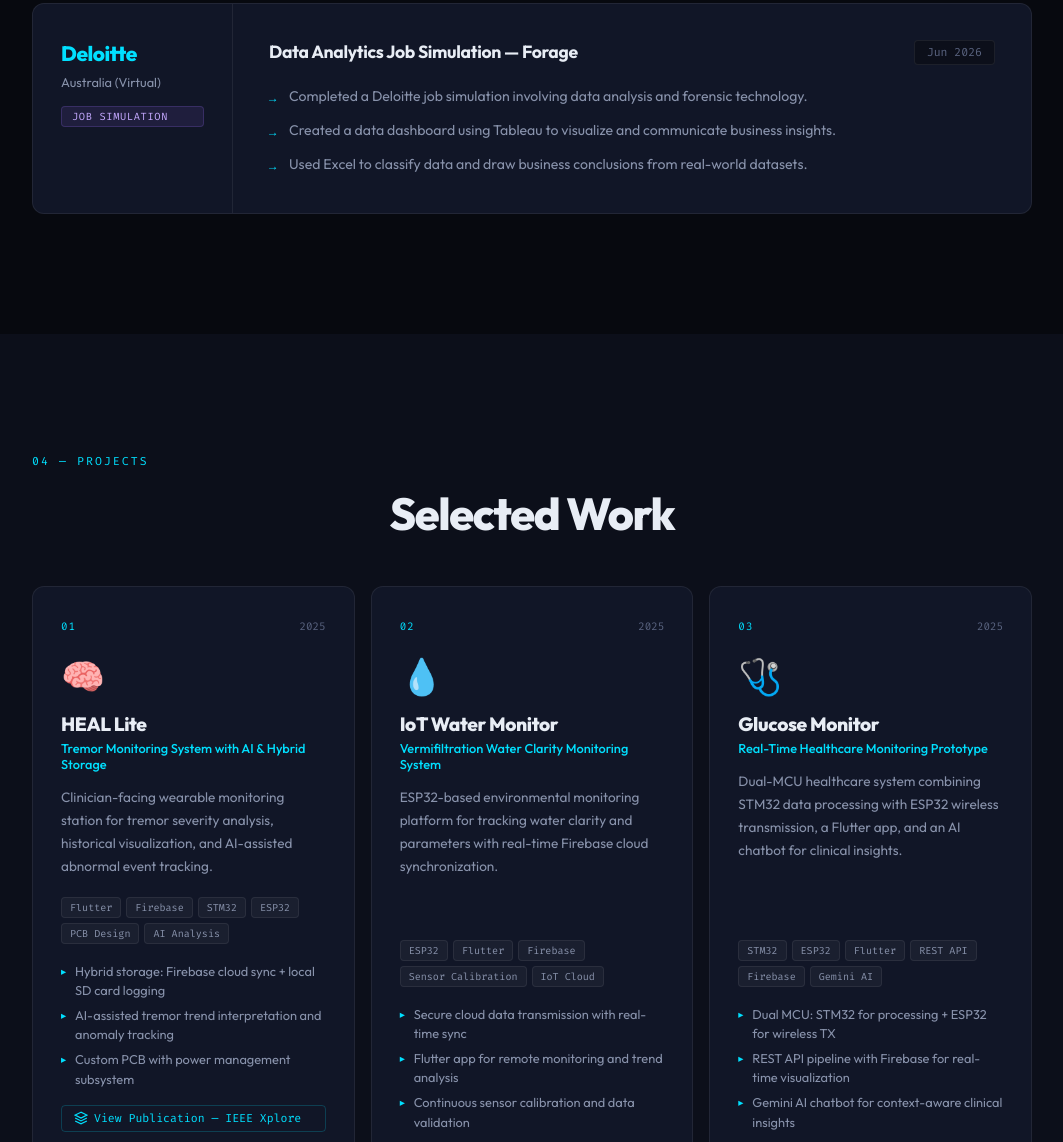
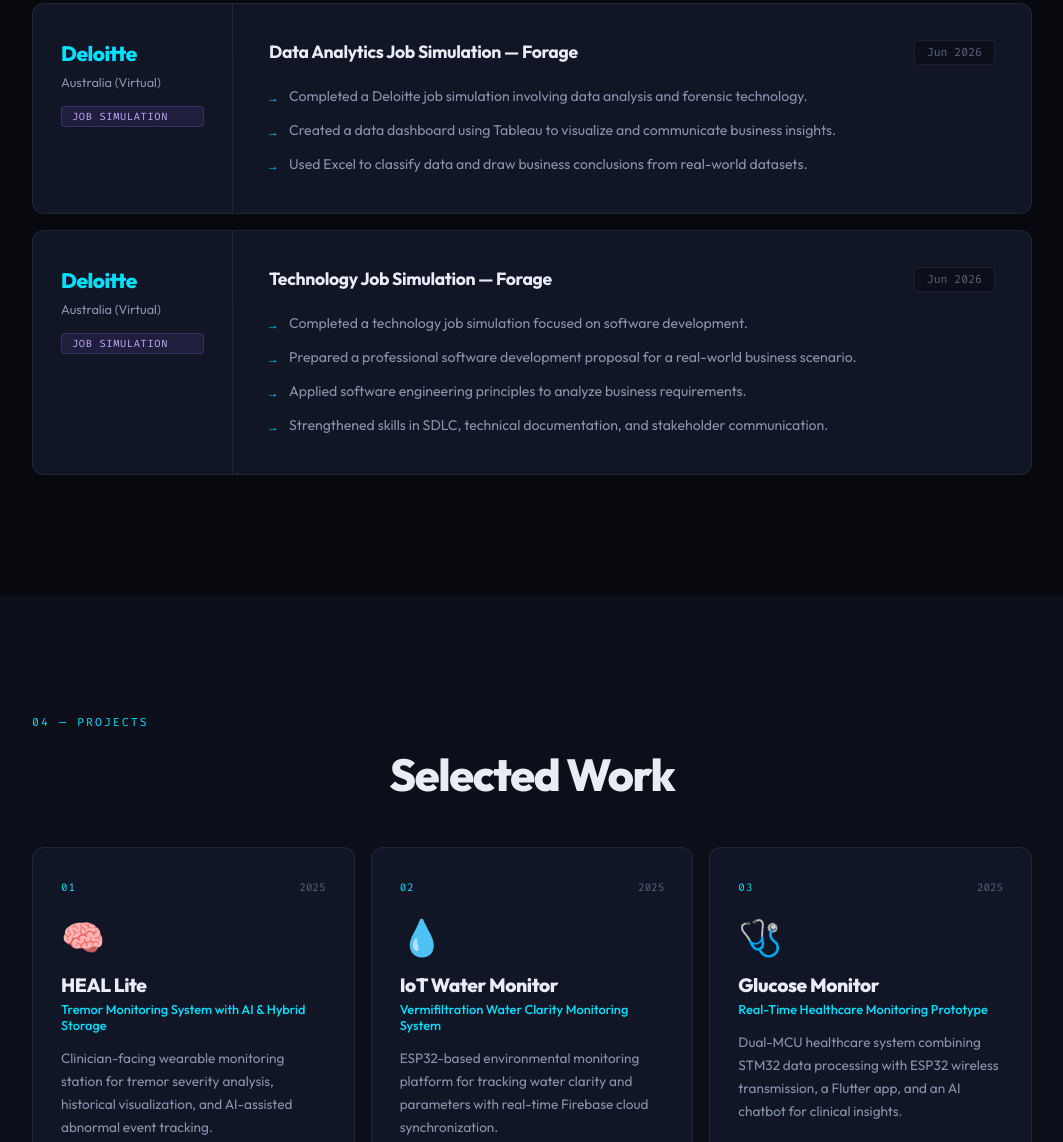
Before and after one commit to irfanmd7/pojects-irfan, a website: page index.html in a window 1280 px wide. Shown: the part 2997-4139 px from the top of the page, without its empty margins (108-1171 px from the left). Drawn offline with Linux system fonts and the light colour scheme; a script that the page names is missing.

Commit message:
Update index.html

```diff
--- a/index.html
+++ b/index.html
@@ -240,6 +240,25 @@
           </ul>
         </div>
       </div>
+      <div class="exp-block" data-animate="fade-up" data-delay="400" style="margin-top: 16px;">
+        <div class="exp-meta">
+          <div class="exp-org">Deloitte</div>
+          <div class="exp-loc">Australia (Virtual)</div>
+          <div class="exp-badge">Job Simulation</div>
+        </div>
+        <div class="exp-detail">
+          <div class="exp-title-row">
+            <h3 class="exp-role">Technology Job Simulation — Forage</h3>
+            <span class="exp-date">Jun 2026</span>
+          </div>
+          <ul class="exp-list">
+            <li>Completed a technology job simulation focused on software development.</li>
+            <li>Prepared a professional software development proposal for a real-world business scenario.</li>
+            <li>Applied software engineering principles to analyze business requirements.</li>
+            <li>Strengthened skills in SDLC, technical documentation, and stakeholder communication.</li>
+          </ul>
+        </div>
+      </div>
     </div>
   </section>
 
@@ -477,6 +496,15 @@
               <button class="cert-view-btn">View</button>
             </div>
 
+            <div class="cert-card" data-cert="deloitte_technology_jobsimulation_certificate.pdf">
+              <div class="cert-icon">💻</div>
+              <div>
+                <div class="cert-name">Technology Job Simulation</div>
+                <div class="cert-org">Deloitte Australia — via Forage · Jun 2026</div>
+              </div>
+              <button class="cert-view-btn">View</button>
+            </div>
+
           </div>
         </div>
       </div>
```
